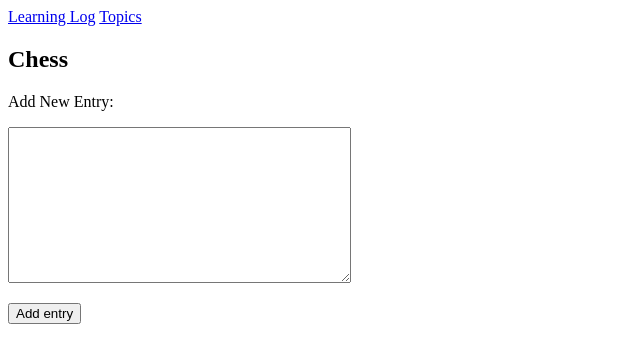
After one commit to LeoHobs20s/Learning-Log, a Django app: page /new_entry/1 in a window 1280 px wide. The commit adds this page. Shown: the top 363 px of the page, without its empty margins (0-640 px from the left). Run offline with Django 5.2, Linux system fonts and the light colour scheme; data comes from the database, SQL or seed files in the repository; both versions use the stored data as it was after the commit.

Commit message:
Added a new entry page, to enter entries for a specific topic

```diff
--- a/learning_logs/forms.py
+++ b/learning_logs/forms.py
@@ -1,11 +1,20 @@
 from django import forms
 
-from .models import Topic
+from .models import Topic, Entry
 
 class TopicForm(forms.ModelForm):
-    """ This class facilitates inserting a topic in a form """
+    """ This class facilitates insertion of a topic in a form """
 
     class Meta:
         model = Topic
         fields = ['text']
         labels = {'text':''}
+
+class EntryForm(forms.ModelForm):
+    """ This class facilitates insertion of an entry """
+
+    class Meta:
+        model = Entry
+        fields = ['text']
+        labels = {'text':''}
+        widget = {'text':forms.Textarea(attrs={'cols':80})}
--- /dev/null
+++ b/learning_logs/templates/learning_logs/new_entry.html
@@ -0,0 +1,21 @@
+{% extends 'learning_logs/base.html' %}
+
+{% block content %}
+
+    <div>
+        <h2> {{ topic }} </h2>
+    </div>
+
+    <div>
+        <p>Add New Entry: </p>
+    </div>
+
+    <div>
+        <form action="{% url 'new_entry' topic.id %}" method="post">
+            {% csrf_token %}
+            {{ form.as_p }}
+            <button name="submit">Add entry</button>
+        </form>
+    </div>
+
+{% endblock %}
--- a/learning_logs/urls.py
+++ b/learning_logs/urls.py
@@ -8,4 +8,5 @@ urlpatterns = [
     path('topics/', views.topics, name='topics'),
     path('topic/<int:topic_id>/', views.topic, name='topic'),
     path('new_topic/', views.new_topic, name='new_topic'),
+    path('new_entry/<int:topic_id>', views.new_entry, name='new_entry')
 ]
--- a/learning_logs/views.py
+++ b/learning_logs/views.py
@@ -3,7 +3,7 @@ from django.http import HttpResponseRedirect
 from django.urls  import reverse
 
 from .models import Topic
-from .forms import TopicForm
+from .forms import TopicForm, EntryForm
 
 def index(request):
     """ This view represents the Home page """
@@ -39,3 +39,22 @@ def new_topic(request):
 
     context = {'form':form}
     return render(request, 'learning_logs/new_topic.html', context)
+
+def new_entry(request, topic_id):
+    """ Adding new entry data """
+
+    topic = get_object_or_404(Topic, pk=topic_id)
+
+    if request.method != 'POST':
+        # No data submitted; create a blank form
+        form = EntryForm()
+    else:
+        # POST data submitted; process data
+        form = EntryForm(data=request.POST)
+        new_entry = form.save(commit=False)
+        new_entry.topic = topic
+        new_entry.save()
+        return HttpResponseRedirect(reverse('topic', args=[topic_id]))
+
+    context = {'topic':topic, 'form':form}
+    return render(request, 'learning_logs/new_entry.html', context)
```
Also changed, not shown: learning_logs/templates/learning_logs/topic.html (+8 -0 lines), db.sqlite3.
